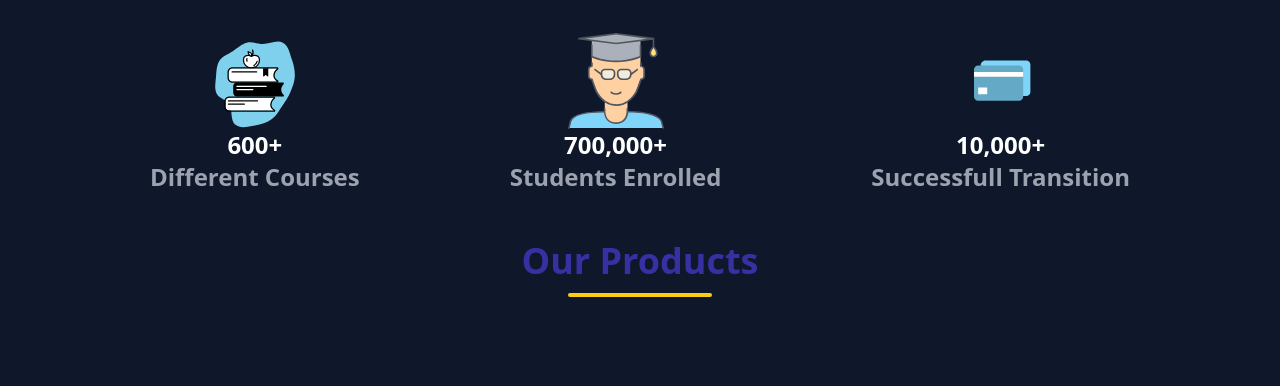
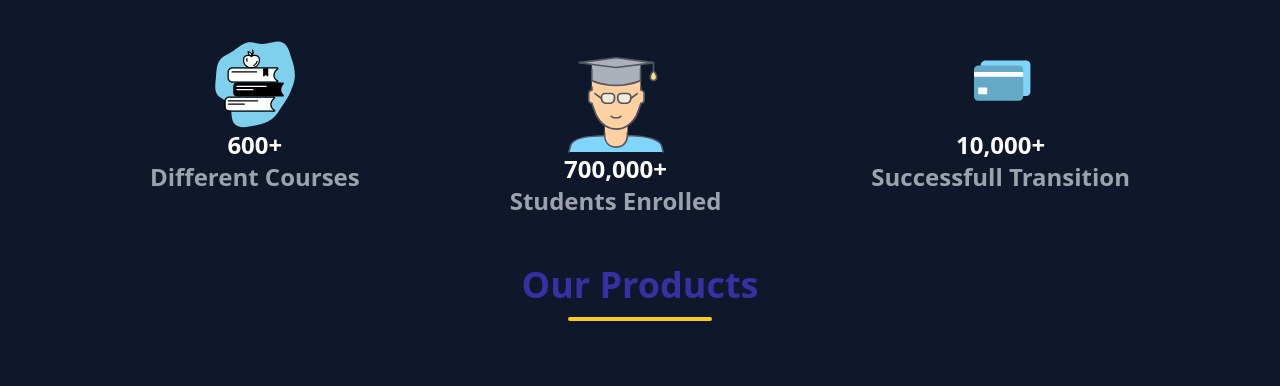
Before and after one commit to sonamkumarbehera/Physics-Wallah, a website: page index.html in a window 1280 px wide. Shown: the part 775-1161 px from the top of the page. Drawn offline with nearby package versions, Linux system fonts and the light colour scheme.

Commit message:
Update index.html

```diff
--- a/index.html
+++ b/index.html
@@ -1,4 +1,4 @@
-<!DOCTYPE html>
+ <!DOCTYPE html>
 <html lang="en">
 
 <head>
@@ -105,7 +105,7 @@
             </div>
 
 
-            <div class="w-46  flex flex-col items-center">
+            <div class="w-46 mt-6 flex flex-col items-center">
                 <img class="w-24 h-24" src="project-img/student-svgrepo-com.svg" alt="">
                 <p class="font-bold text-2xl text-white">700,000+ </p>
                 <p class="font-bold text-2xl text-gray-400">Students Enrolled</p>
```
